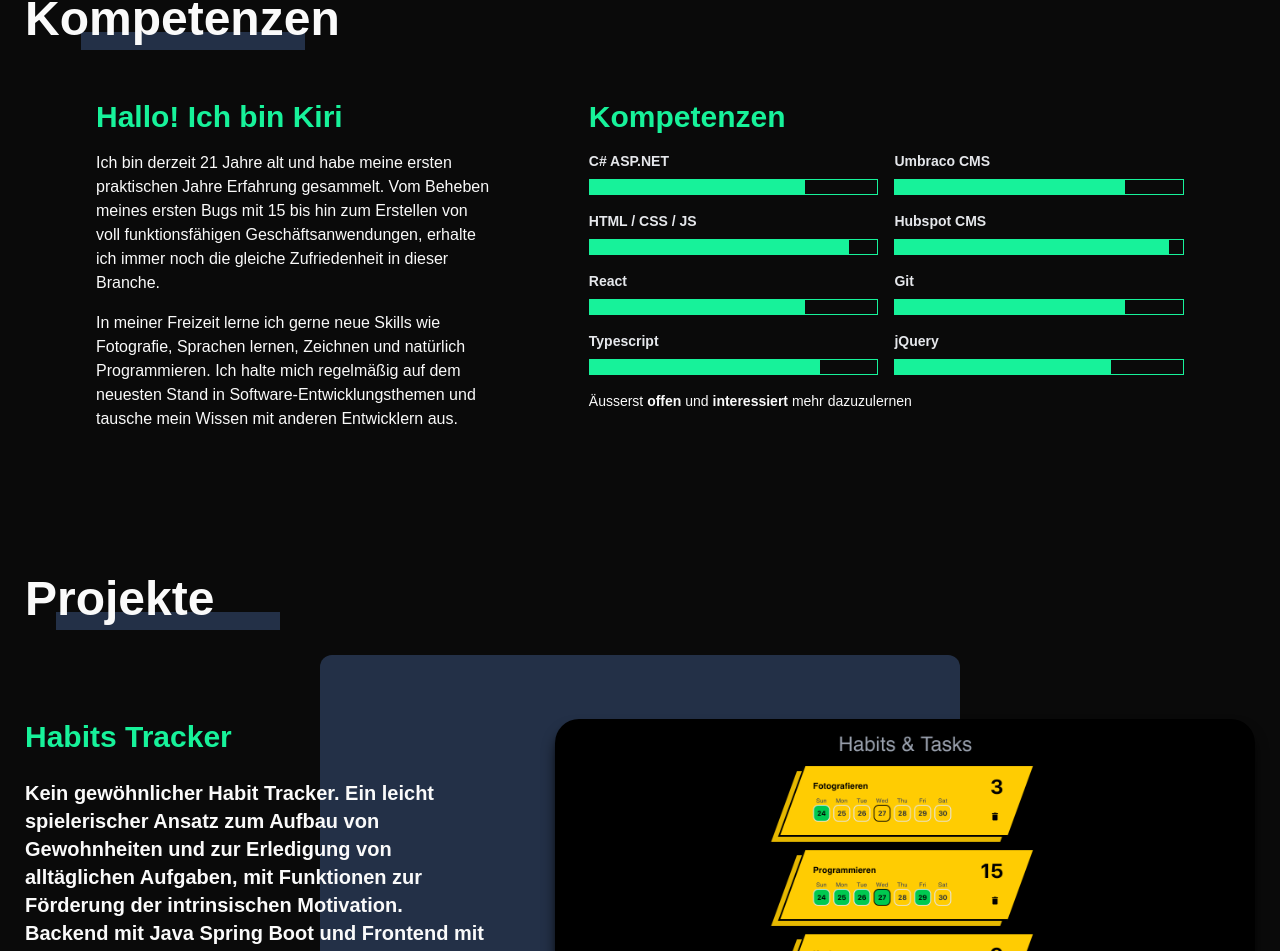
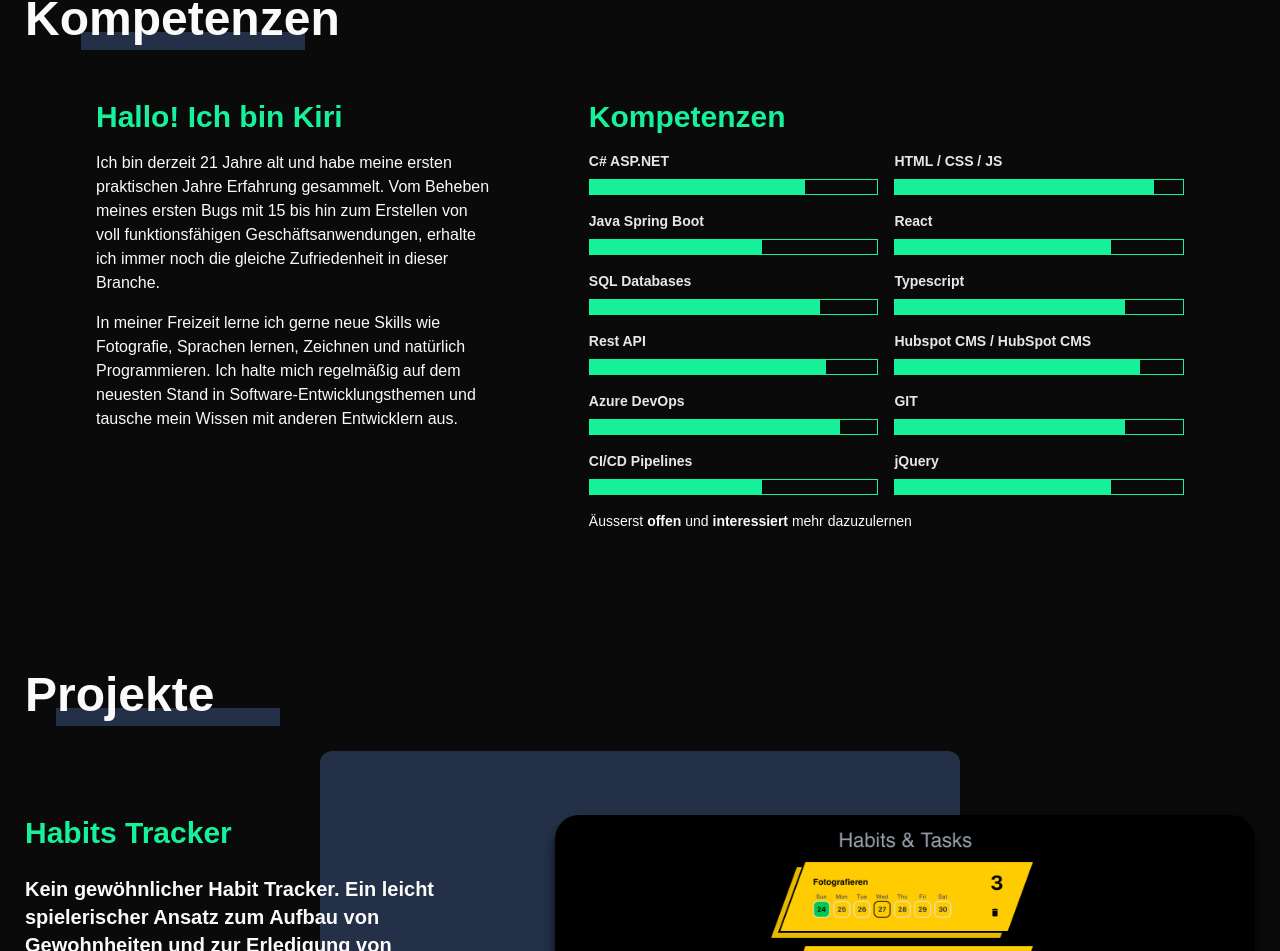
Before and after one commit to KirishanthRajaraj/portfolio-2024, a Next.js app: page /de in a window 1280 px wide. Shown: the part 2097-3048 px from the top of the page. Built offline with nearby package versions, Linux system fonts and the light colour scheme.

Commit message:
added more skills

```diff
--- a/src/app/components/aboutMe.tsx
+++ b/src/app/components/aboutMe.tsx
@@ -11,12 +11,16 @@ const AboutMe = () => {
 
     const skills = [
         { name: "C# ASP.NET", percentage: 75 },
+        { name: "Java Spring Boot", percentage: 60 },
+        { name: "SQL Databases", percentage: 80 },
+        { name: "Rest API", percentage: 82 },
+        { name: "Azure DevOps", percentage: 87 },
+        { name: "CI/CD Pipelines", percentage: 60 },
         { name: "HTML / CSS / JS", percentage: 90 },
         { name: "React", percentage: 75 },
         { name: "Typescript", percentage: 80 },
-        { name: "Umbraco CMS", percentage: 80 },
-        { name: "Hubspot CMS", percentage: 95 },
-        { name: "Git", percentage: 80 },
+        { name: "Hubspot CMS / HubSpot CMS", percentage: 85 },
+        { name: "GIT", percentage: 80 },
         { name: "jQuery", percentage: 75 },
     ];
 
```
